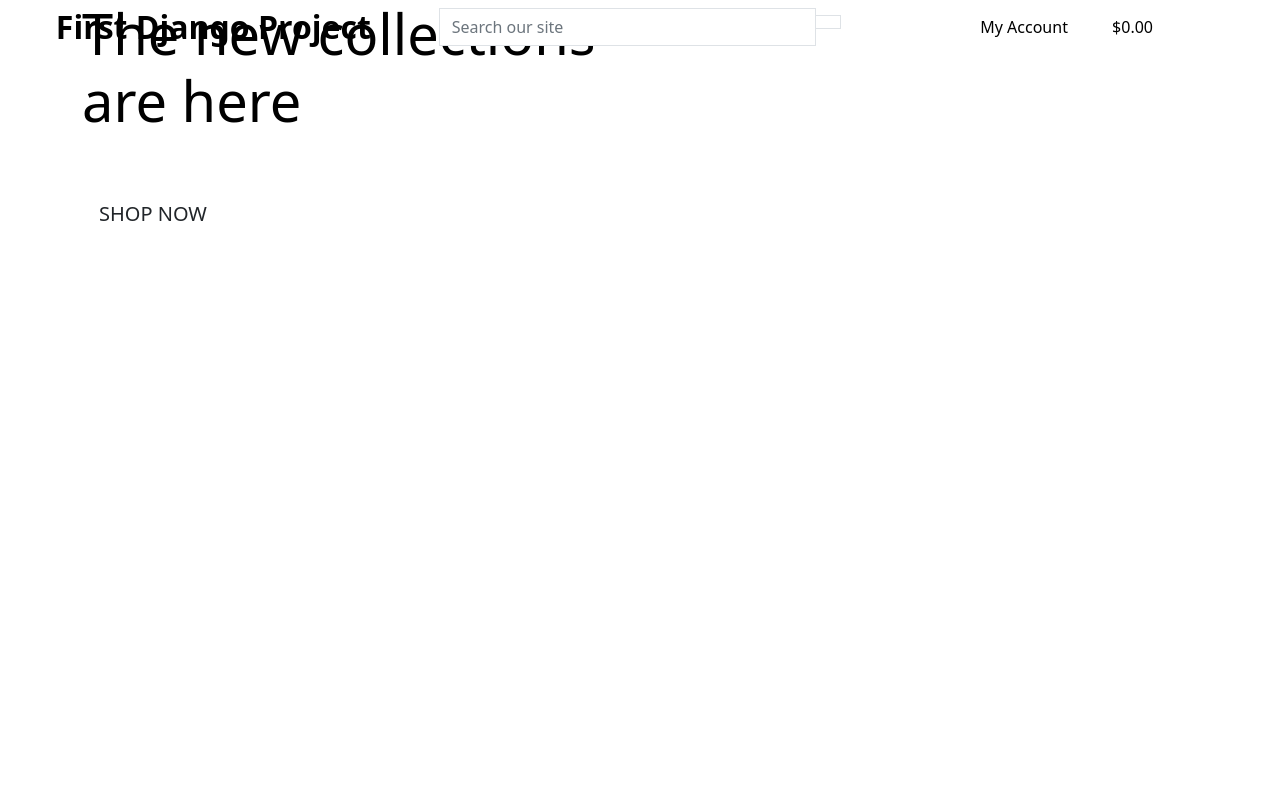
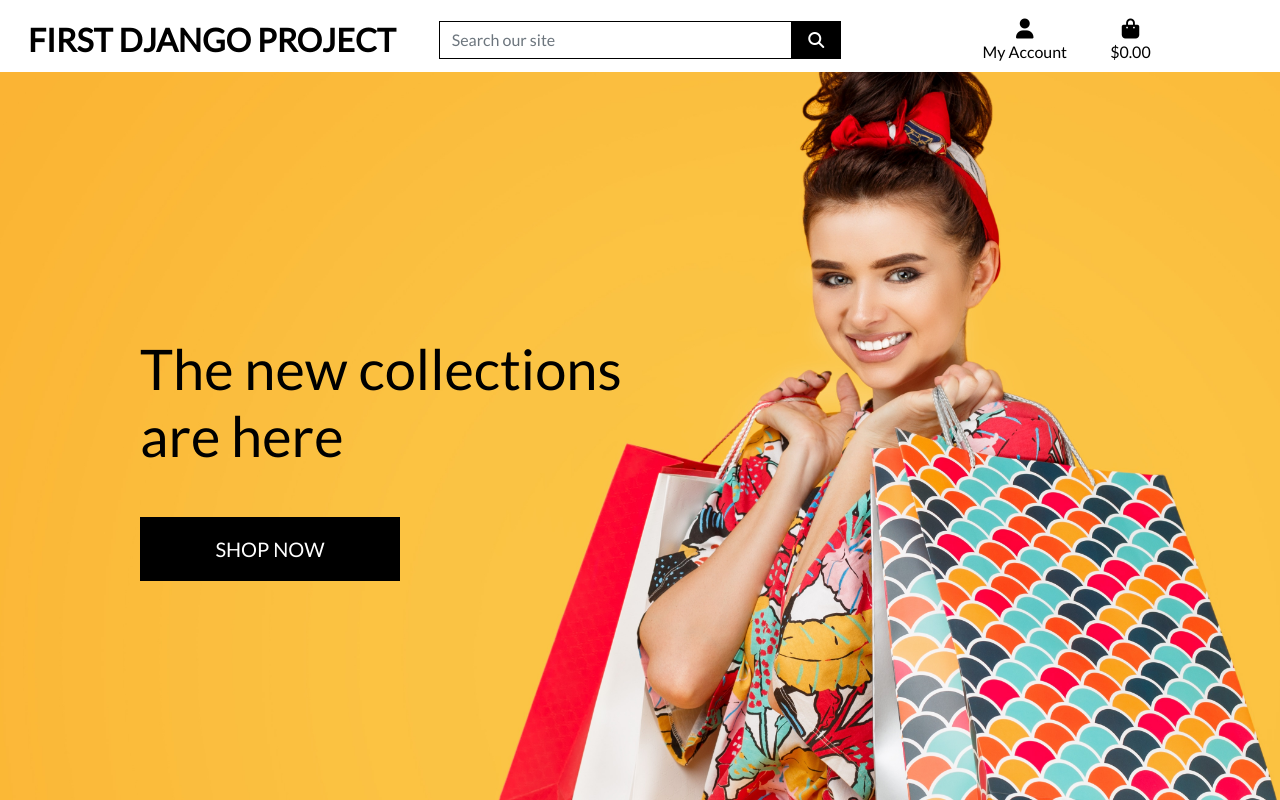
Before and after one commit to Mikew1999/my_first_django_project, a Django app: page / in a window 1280 px wide. Run offline with Django 3.2, Linux system fonts and the light colour scheme; some libraries are stand-ins or nearby versions.

Commit message:
completed main page header and css

```diff
--- a/my_first_django_project/settings.py
+++ b/my_first_django_project/settings.py
@@ -146,6 +146,10 @@ USE_TZ = True
 # https://docs.djangoproject.com/en/3.2/howto/static-files/
 
 STATIC_URL = '/static/'
+STATICFILES_DIRS = (os.path.join(BASE_DIR, 'static'),)
+
+MEDIA_URL = '/media/'
+MEDIA_ROOT = os.path.join(BASE_DIR, 'media')
 
 # Default primary key field type
 # https://docs.djangoproject.com/en/3.2/ref/settings/#default-auto-field
--- a/my_first_django_project/urls.py
+++ b/my_first_django_project/urls.py
@@ -15,9 +15,11 @@ Including another URLconf
 """
 from django.contrib import admin
 from django.urls import path, include
+from django.conf import settings
+from django.conf.urls.static import static
 
 urlpatterns = [
     path('admin/', admin.site.urls),
     path('accounts/', include('allauth.urls')),
     path('', include('home.urls')),
-]
+] + static(settings.MEDIA_URL, document_root=settings.MEDIA_ROOT)
--- /dev/null
+++ b/static/css/base.css
@@ -0,0 +1,81 @@
+html {
+    height: 100%;
+}
+
+body {
+    background: url('/media/homepage_background_cropped.jpg') no-repeat center center fixed;
+    background-size: cover;
+    height: calc(100vh - 164px);
+    color: #555;
+    font-family: 'Lato';
+}
+
+/* from Bulma */
+.icon {
+    align-items: center;
+    display: inline-flex;
+    justify-content: center;
+    height: 1.5rem;
+    width: 1.5rem;
+}
+
+.logo-font {
+    text-transform: uppercase;
+}
+
+.main-logo-link {
+    width: fit-content;
+}
+
+.shop-now-button {
+    background: black;
+    color: white;
+    min-width: 260px;
+}
+
+.btn-black {
+    background: black;
+    color: white;
+}
+
+.shop-now-button:hover,
+.shop-now-button:active,
+.shop-now-button:focus,
+.btn-black:hover,
+.btn-black:active,
+.btn-black:focus {
+    background: #222;
+    color: white;
+}
+
+.text-black {
+    color: #000 !important;
+}
+
+.border-black {
+    border: 1px solid black !important;
+}
+
+/* -------------------------------- Media Queries */
+
+/* Slightly larger container on xl screens */
+@media (min-width: 1200px) {
+  .container {
+    max-width: 80%;
+  }
+}
+
+/* fixed top navbar only on medium and up */
+@media (min-width: 992px) {
+    .fixed-top-desktop-only {
+        position: fixed;
+        top: 0;
+        right: 0;
+        left: 0;
+        z-index: 1030;
+    }
+
+    .header-container {
+        padding-top: 164px;
+    }
+}
--- a/templates/base.html
+++ b/templates/base.html
@@ -16,15 +16,17 @@
     {% block corecss %}
     <link href="https://cdn.jsdelivr.net/npm/bootstrap@5.1.0/dist/css/bootstrap.min.css" rel="stylesheet"
         integrity="sha384-KyZXEAg3QhqLMpG8r+8fhAXLRk2vvoC2f3B09zVXn8CA5QIVfZOJ3BCsw2P0p/We" crossorigin="anonymous">
-    {% endblock %}
-
-    {% block extra_css %}
+    <link rel="preconnect" href="https://fonts.googleapis.com">
+    <link rel="preconnect" href="https://fonts.gstatic.com" crossorigin>
+    <link href="https://fonts.googleapis.com/css2?family=Lato&display=swap" rel="stylesheet">
+    <link rel="stylesheet" href="{% static 'css/base.css' %}">
     {% endblock %}
 
     {% block corejs %}
-    <script src="https://cdn.jsdelivr.net/npm/bootstrap@5.1.0/dist/js/bootstrap.bundle.min.js"
-        integrity="sha384-U1DAWAznBHeqEIlVSCgzq+c9gqGAJn5c/t99JyeKa9xxaYpSvHU5awsuZVVFIhvj" crossorigin="anonymous">
-    </script>
+    <script src="https://kit.fontawesome.com/7e5b0bd132.js" crossorigin="anonymous"></script>
+    <script src="https://code.jquery.com/jquery-3.4.1.slim.min.js" integrity="sha384-J6qa4849blE2+poT4WnyKhv5vZF5SrPo0iEjwBvKU7imGFAV0wwj1yYfoRSJoZ+n" crossorigin="anonymous"></script>
+    <script src="https://cdn.jsdelivr.net/npm/popper.js@1.16.0/dist/umd/popper.min.js" integrity="sha384-Q6E9RHvbIyZFJoft+2mJbHaEWldlvI9IOYy5n3zV9zzTtmI3UksdQRVvoxMfooAo" crossorigin="anonymous"></script>
+    <script src="https://stackpath.bootstrapcdn.com/bootstrap/4.4.1/js/bootstrap.min.js" integrity="sha384-wfSDF2E50Y2D1uUdj0O3uMBJnjuUD4Ih7YwaYd1iqfktj0Uod8GCExl3Og8ifwB6" crossorigin="anonymous"></script>
     {% endblock %}
 
     {% block extra_js %}
@@ -37,7 +39,7 @@
 <body>
 
     <header class="container-fluid fixed-top">
-        <div class="row">
+        <div id="topnav" class="row bg-white pt-lg-2 d-none d-lg-flex">
             <div class="col-12 col-lg-4 my-auto py-1 py-lg-0 text-center text-lg-left">
                 <a href="{% url 'home' %}" class="nav-link main-logo-link">
                     <h2 class="logo-font text-black my-0"><strong>First Django Project</strong></h2>
```
Also changed, not shown: media/homepage_background_cropped.jpg (added).
